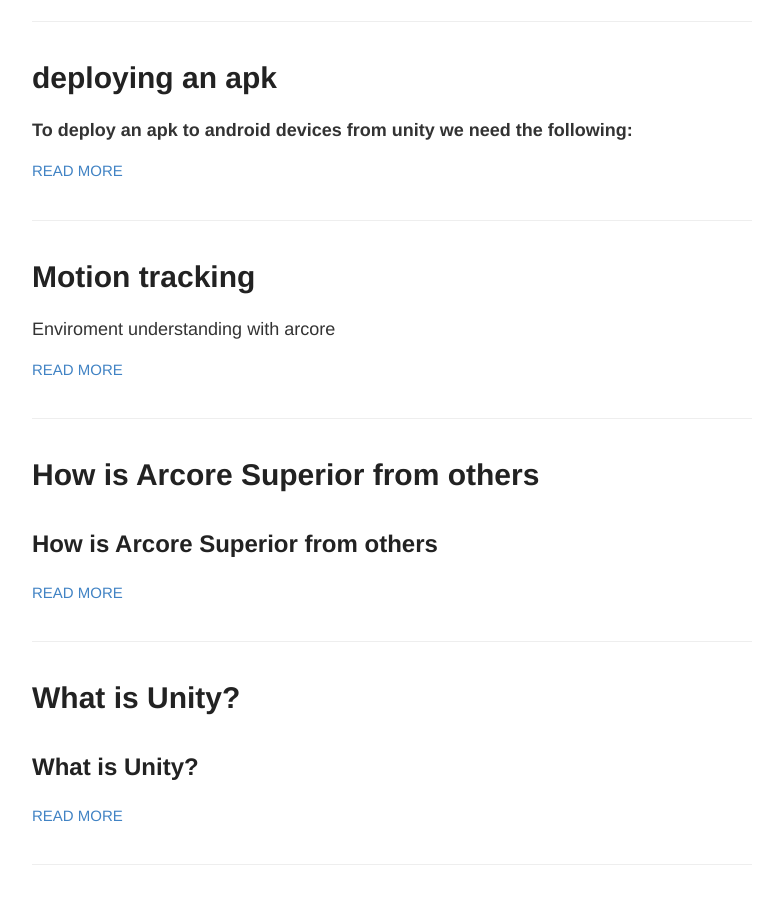
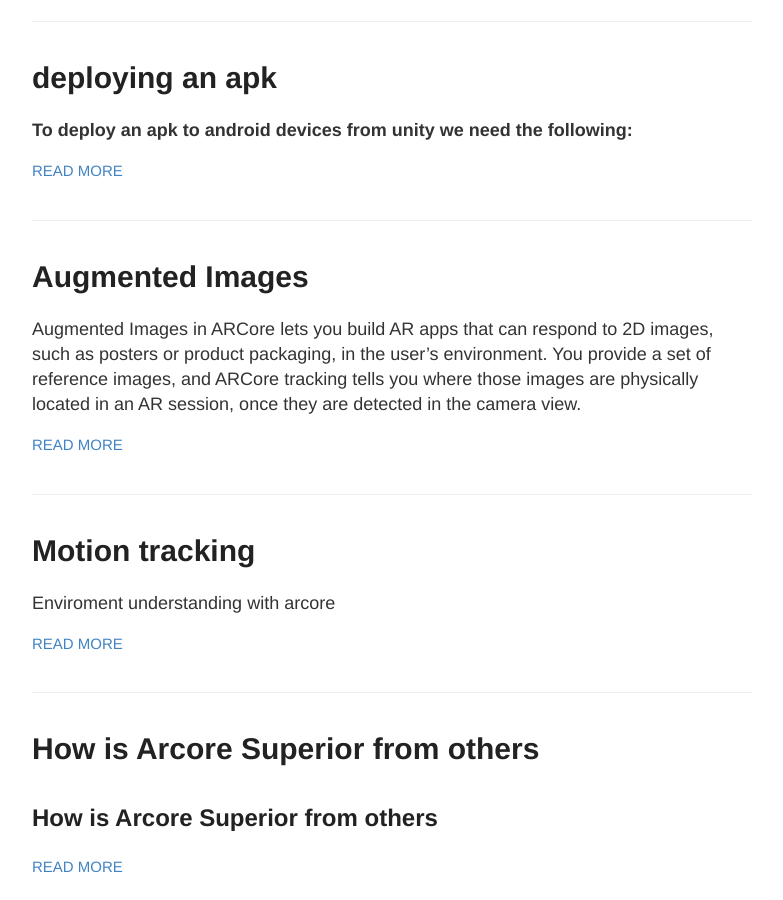
Before and after one commit to Ishmeetblog/ishmeetblog.github.io, a Jekyll site: the page built from index.html, in a window 1280 px wide and 900 px high, scrolled down 1976 px. Shown: the whole window, without its empty margins (248-1031 px from the left). Built offline with Jekyll 4.4.1, drawn with Linux system fonts in a browser that asks for light colours.

Commit message:
Update 2018-12-17-augmented-images.md

```diff
--- a/_posts/2018-12-17-augmented-images.md
+++ b/_posts/2018-12-17-augmented-images.md
@@ -1,5 +1,6 @@
 ---
-published: false
+layout: post
+title: Augmented Images
 ---
 
 
```
